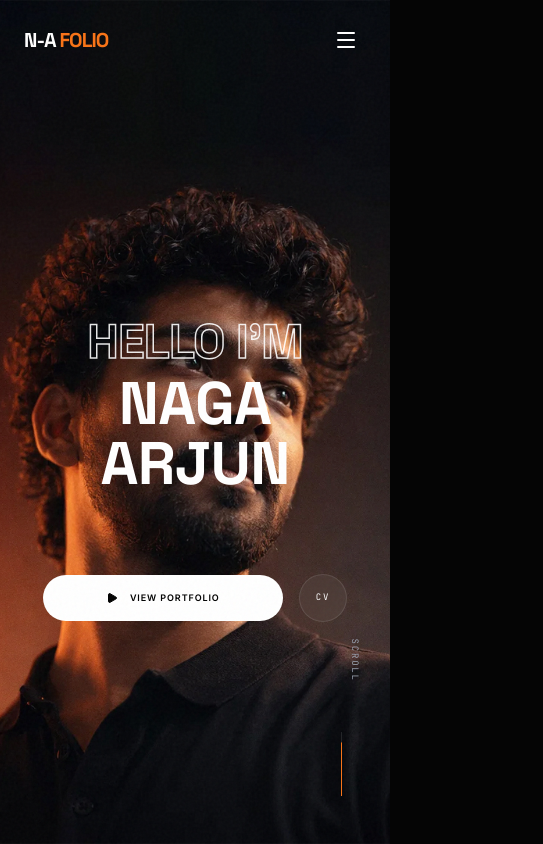
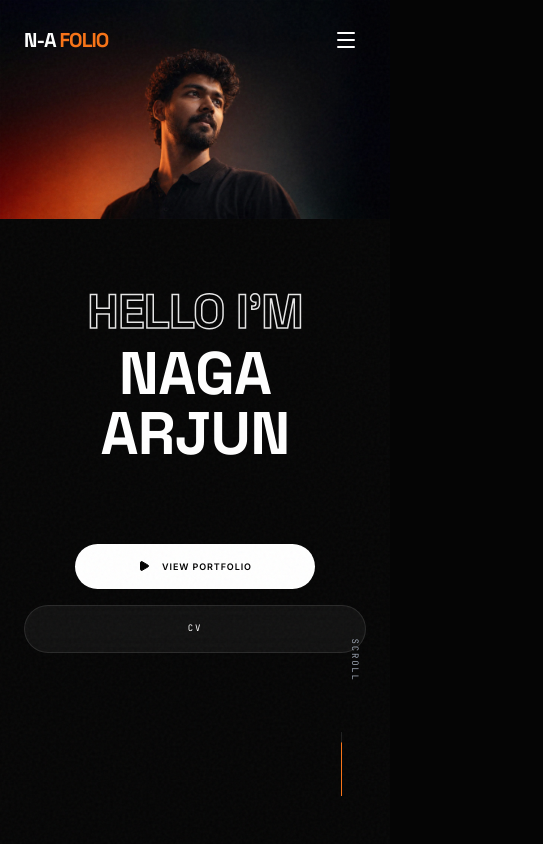
Before and after one commit to arjunvishwa48-hash/my-portfolio, a React (Vite) app: page / in a window 390 px wide. Shown: the top 844 px of the page, 543 px wide, since content can reach past the window. Built offline with nearby package versions, Linux system fonts and the light colour scheme.

Commit message:
Improve mobile responsiveness without changing desktop layout

```diff
--- a/src/components/Contact.tsx
+++ b/src/components/Contact.tsx
@@ -13,7 +13,7 @@ export default function Contact() {
           transition={{ duration: 0.8 }}
           className="max-w-2xl"
         >
-          <h2 className="font-sans text-[40px] font-semibold text-white mb-4 tracking-tight">
+          <h2 className="font-sans text-[32px] sm:text-[40px] font-semibold text-white mb-4 tracking-tight">
             Let's Work Together
           </h2>
 
--- a/src/components/Hero.tsx
+++ b/src/components/Hero.tsx
@@ -15,7 +15,7 @@ export default function Hero() {
   const opacity = useTransform(scrollYProgress, [0, 1], [1, 0]);
 
   return (
-    <section ref={ref} className="relative h-screen w-full bg-brand-black overflow-hidden flex flex-col items-start justify-center" style={{ position: "relative" }}>
+    <section ref={ref} className="relative min-h-screen md:h-screen w-full bg-brand-black overflow-hidden flex flex-col items-start justify-center" style={{ position: "relative" }}>
 
       {/* Parallax Background Container */}
       <motion.div
@@ -109,9 +109,9 @@ export default function Hero() {
           initial={{ opacity: 0, y: 20 }}
           animate={{ opacity: 1, y: 0 }}
           transition={{ duration: 1, delay: 2.2, ease: [0.16, 1, 0.3, 1] }}
-          className="mt-20 md:mt-32 flex flex-row items-center justify-center gap-4 md:gap-8 w-full"
+          className="mt-20 md:mt-32 flex flex-col sm:flex-row items-center justify-center gap-4 md:gap-8 w-full"
         >
-          <Link to="/gallery" className="group relative flex items-center justify-center gap-4 px-6 md:px-10 py-4 md:py-5 bg-white text-black font-semibold uppercase tracking-widest text-[9px] md:text-xs overflow-hidden transition-all hover:scale-105 rounded-full flex-1 md:flex-none max-w-[240px] md:max-w-none">
+          <Link to="/gallery" className="group relative flex items-center justify-center gap-4 px-6 md:px-10 py-4 md:py-5 bg-white text-black font-semibold uppercase tracking-widest text-[9px] md:text-xs overflow-hidden transition-all hover:scale-105 rounded-full flex-1 sm:flex-none w-full sm:w-auto max-w-[240px] md:max-w-none">
             <span className="relative z-10 flex items-center gap-3">
               <Play className="w-3 md:w-4 h-3 md:h-4 fill-black" /> <span className="whitespace-nowrap">View Portfolio</span>
             </span>
@@ -122,7 +122,7 @@ export default function Hero() {
             href="https://res.cloudinary.com/dfynxuxzn/image/upload/v1778769805/Black_And_White_Minimalist_Professional_Resume_A4_pmmx9i.png"
             target="_blank"
             rel="noopener noreferrer"
-            className="group p-4 md:px-10 md:py-5 bg-white/5 hover:bg-white/10 backdrop-blur-md border border-white/10 rounded-full font-mono text-[9px] md:text-xs text-white uppercase tracking-[0.2em] transition-all hover:scale-105 flex items-center justify-center aspect-square md:aspect-auto"
+            className="group p-4 md:px-10 md:py-5 bg-white/5 hover:bg-white/10 backdrop-blur-md border border-white/10 rounded-full font-mono text-[9px] md:text-xs text-white uppercase tracking-[0.2em] transition-all hover:scale-105 flex items-center justify-center w-full sm:w-auto"
           >
             <span className="hidden md:inline">View Resume</span>
             <span className="md:hidden">CV</span>
--- a/src/components/Portfolio.tsx
+++ b/src/components/Portfolio.tsx
@@ -57,13 +57,13 @@ export default function Portfolio() {
             whileInView={{ opacity: 1, y: 0 }}
             viewport={{ once: true }}
             transition={{ duration: 0.8, delay: 0.2 }}
-            className="flex gap-1.5 bg-white/5 border border-white/10 p-1.5 rounded-sm backdrop-blur-xl shadow-2xl"
+            className="flex flex-wrap justify-center md:justify-end gap-1.5 bg-white/5 border border-white/10 p-1.5 rounded-sm backdrop-blur-xl shadow-2xl"
           >
             {categories.map(cat => (
               <button
                 key={cat.id}
                 onClick={() => setFilter(cat.id)}
-                className={`px-5 py-2.5 font-mono text-[10px] uppercase tracking-[0.2em] transition-all duration-300 rounded-sm whitespace-nowrap cursor-pointer ${
+                className={`px-4 sm:px-5 py-2.5 font-mono text-[10px] uppercase tracking-[0.2em] transition-all duration-300 rounded-sm whitespace-nowrap cursor-pointer ${
                   filter === cat.id
                     ? "bg-brand-orange text-black shadow-lg shadow-brand-orange/20 font-bold"
                     : "text-white/40 hover:text-white hover:bg-white/5"
--- a/src/components/Services.tsx
+++ b/src/components/Services.tsx
@@ -59,7 +59,7 @@ export default function Services() {
                 whileInView={{ opacity: 1, y: 0 }}
                 viewport={{ once: true }}
                 transition={{ duration: 0.5, delay: i * 0.1 }}
-                className="bg-brand-charcoal p-10 lg:p-12 group hover:bg-brand-gray transition-colors duration-500"
+                className="bg-brand-charcoal p-8 sm:p-10 lg:p-12 group hover:bg-brand-gray transition-colors duration-500"
               >
                 <div className="w-16 h-16 rounded-full border border-white/10 flex items-center justify-center mb-8 text-gray-500 group-hover:text-brand-blue group-hover:border-brand-blue/50 transition-all duration-300">
                   {service.icon}
--- a/src/components/Showreel.tsx
+++ b/src/components/Showreel.tsx
@@ -123,7 +123,7 @@ export default function Showreel() {
           className="flex flex-col items-center"
         >
           <div className="mb-12 text-center">
-            <h2 className="font-display text-5xl md:text-7xl font-bold uppercase tracking-tighter mb-4">
+            <h2 className="font-display text-4xl sm:text-5xl md:text-7xl font-bold uppercase tracking-tighter mb-4">
               {showreel.title.split(' ')[0]} <span className="text-stroke">{showreel.title.split(' ').slice(1).join(' ')}</span>
             </h2>
             <p className="font-mono text-gray-400 tracking-widest text-sm md:text-base uppercase">
--- a/src/index.css
+++ b/src/index.css
@@ -45,6 +45,11 @@ body {
   background: var(--color-brand-orange);
 }
 
+img, video, iframe {
+  max-width: 100%;
+  height: auto;
+}
+
 .text-stroke {
   -webkit-text-stroke: 1px rgba(255,255,255,0.2);
   color: transparent;
--- a/src/pages/GalleryPage.tsx
+++ b/src/pages/GalleryPage.tsx
@@ -54,7 +54,7 @@ export default function GalleryPage() {
               <Link to="/" className="inline-flex items-center gap-2 text-brand-orange font-mono text-[10px] uppercase tracking-[0.3em] mb-8 hover:translate-x-[-4px] transition-transform group">
                 <ArrowLeft className="w-4 h-4 transition-transform group-hover:scale-110" /> [ RETURN TO BASE ]
               </Link>
-              <h1 className="font-display text-6xl md:text-8xl font-bold uppercase tracking-tighter leading-[0.85] mb-4">
+              <h1 className="font-display text-5xl sm:text-6xl md:text-8xl font-bold uppercase tracking-tighter leading-[0.85] mb-4">
                 Creative <br />
                 <span className="text-stroke text-transparent italic">Inventory</span>
               </h1>
@@ -67,7 +67,7 @@ export default function GalleryPage() {
               initial={{ opacity: 0, y: 20 }}
               animate={{ opacity: 1, y: 0 }}
               transition={{ duration: 0.8, delay: 0.2, ease: [0.16, 1, 0.3, 1] }}
-              className="flex flex-wrap gap-1.5 bg-white/5 border border-white/10 p-1.5 rounded-sm backdrop-blur-xl shadow-2xl max-w-full md:max-w-none justify-start md:justify-end shrink-0"
+              className="flex flex-wrap justify-center md:justify-end gap-1.5 bg-white/5 border border-white/10 p-1.5 rounded-sm backdrop-blur-xl shadow-2xl max-w-full md:max-w-none shrink-0"
             >
               {categories.map(cat => (
                 <button
```
